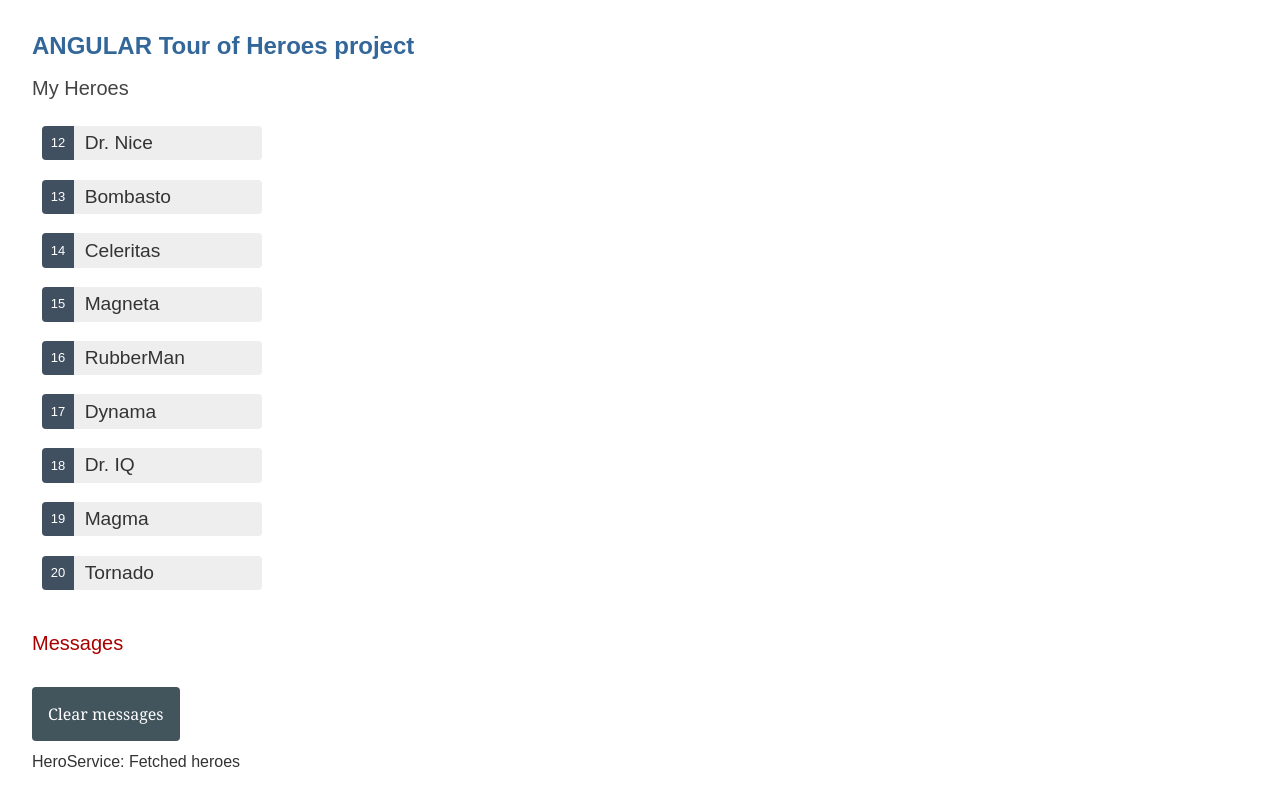
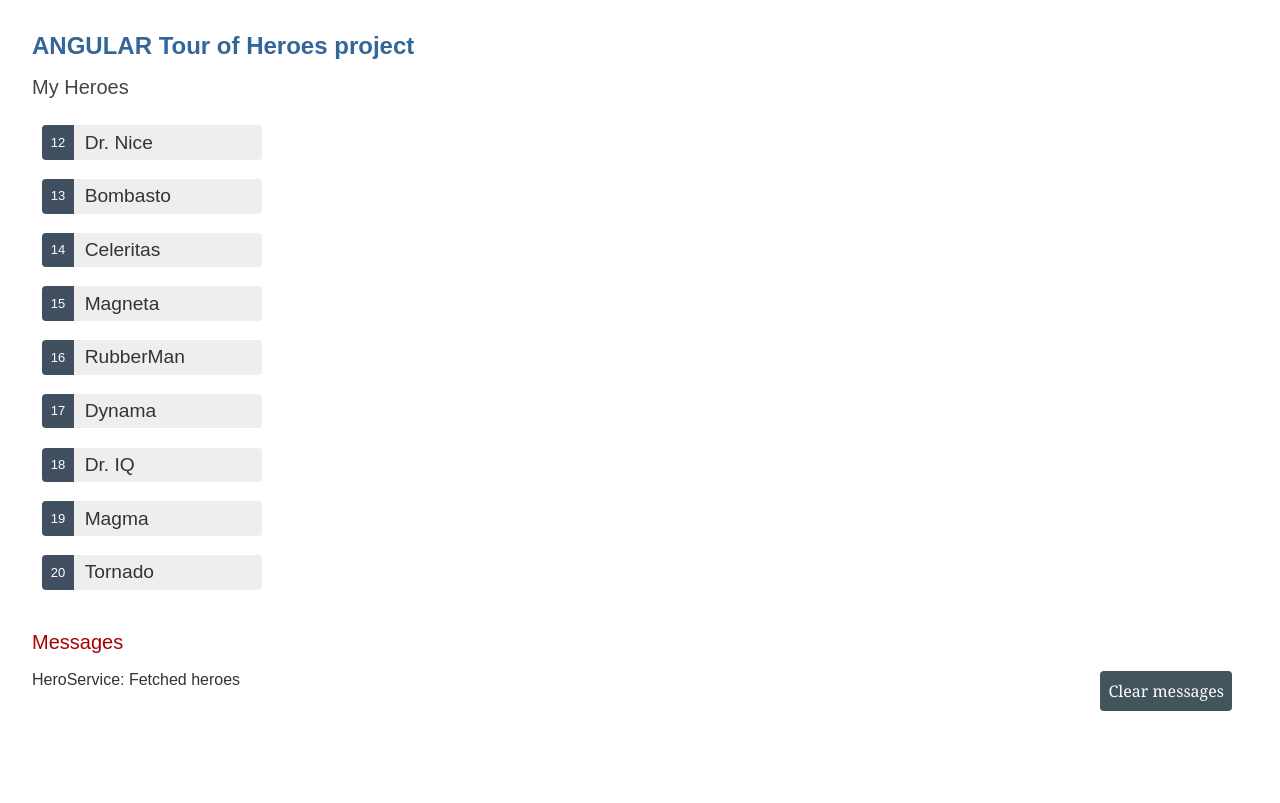
Before and after one commit to nkunic/angular-project-tour-of-heroes, an Angular app: page / in a window 1280 px wide. Built offline with nearby package versions, Linux system fonts and the light colour scheme.

Commit message:
6 files modified

```diff
--- a/src/app/components/heroes/heroes.component.html
+++ b/src/app/components/heroes/heroes.component.html
@@ -1,12 +1,19 @@
 <h2>My Heroes</h2>
 
+<div class="wrapper">
   <ul class="heroes">
     <li *ngFor="let hero of heroes">
-    <button [class.selected]="hero === selectedHero" type="button" (click)="onSelect(hero)">
+      <button
+        [class.selected]="hero === selectedHero"
+        type="button"
+        (click)="onSelect(hero)"
+      >
         <span class="badge">{{ hero.id }}</span>
         <span class="name">{{ hero.name }}</span>
       </button>
     </li>
   </ul>
-
+  <div class="detail">
     <app-hero-detail [hero]="selectedHero"></app-hero-detail>
+  </div>
+</div>
--- a/src/app/components/heroes/heroes.component.scss
+++ b/src/app/components/heroes/heroes.component.scss
@@ -1,4 +1,9 @@
 /* HeroesComponent's private CSS styles */
+
+.wrapper {
+  display: flex;
+}
+
 .heroes {
   margin: 0 0 2em 0;
   list-style-type: none;
@@ -58,5 +63,8 @@
   .name {
     align-self: center;
   }
+}
 
+.detail {
+  margin-left: 2.5rem;
 }
--- a/src/app/components/heroes/heroes.component.ts
+++ b/src/app/components/heroes/heroes.component.ts
@@ -30,7 +30,7 @@
 
   onSelect(hero: Hero): void {
     this.selectedHero = hero;
-    this.messageService.add(`HeroesComponent: Selected hero ID:${hero.id} Name:${hero.name}`);
+    this.messageService.add(`HeroesComponent: Selected hero ID:${hero.id} Hero name: ${hero.name}`);
   }
 
 }
--- a/src/app/components/messages/messages.component.html
+++ b/src/app/components/messages/messages.component.html
@@ -2,14 +2,18 @@
 
   <h2>Messages</h2>
 
-  <button type="button"
-          class="clear"
-          (click)="messageService.clear()">
-          Clear messages
-  </button>
+  <div class="wrapper">
 
-  <div *ngFor='let message of messageService.messages'>
-    {{message}}
+    <div class="messages">
+      <div *ngFor="let message of messageService.messages">
+        {{ message }}
+      </div>
+    </div>
+
+    <button class="clear" type="button" (click)="messageService.clear()">
+      Clear messages
+    </button>
+
   </div>
 
 </div>
--- a/src/app/components/messages/messages.component.scss
+++ b/src/app/components/messages/messages.component.scss
@@ -1,15 +1,23 @@
 /* MessagesComponent's private CSS styles */
 h2 {
-  color: #A80000;
+  color: #a80000;
   font-family: Arial, Helvetica, sans-serif;
   font-weight: lighter;
 }
 
+.wrapper {
+  display: flex;
+  justify-content: space-between;
+}
+
 .clear {
+  height: 2.5rem;
+  margin-top: 0;
+  margin-left: 1.25rem;
+  margin-bottom: 12px;
+  padding: 0.5rem;
   color: white;
-  background-color: #42545C;
-  margin-bottom: 12px;
-  padding: 1rem;
+  background-color: #42545c;
   border-radius: 4px;
   font-size: 1rem;
   &:hover {
--- a/src/scss/styles.scss
+++ b/src/scss/styles.scss
@@ -14,6 +14,7 @@
 h1,
 h2,
 h3 {
+  margin-top: 0;
   font-family: Arial, Helvetica, sans-serif;
 }
 h1 {
```
Lines whose indentation alone changed are shown as unchanged.
